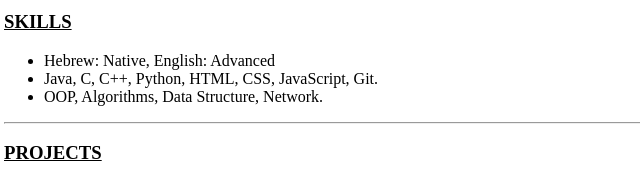
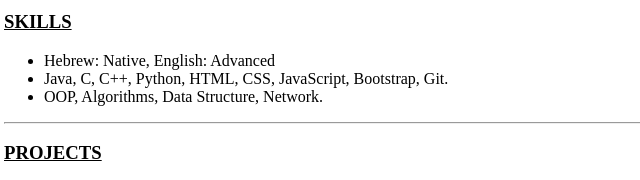
Before and after one commit to Lioo7/CV, a plain HTML site: page index.html in a window 1280 px wide. Shown: the part 587-767 px from the top of the page, 4-644 px from the left. Drawn offline with Linux system fonts and the light colour scheme.

Commit message:
Update index.html

```diff
--- a/index.html
+++ b/index.html
@@ -39,7 +39,7 @@
   <h3><u>SKILLS</u></h3>
   <ul>
     <li>Hebrew: Native, English: Advanced</li>
-    <li>Java, C, C++, Python, HTML, CSS, JavaScript, Git.</li>
+    <li>Java, C, C++, Python, HTML, CSS, JavaScript, Bootstrap, Git.</li>
     <li>OOP, Algorithms, Data Structure, Network.</li>
   </ul>
   <hr>
```
